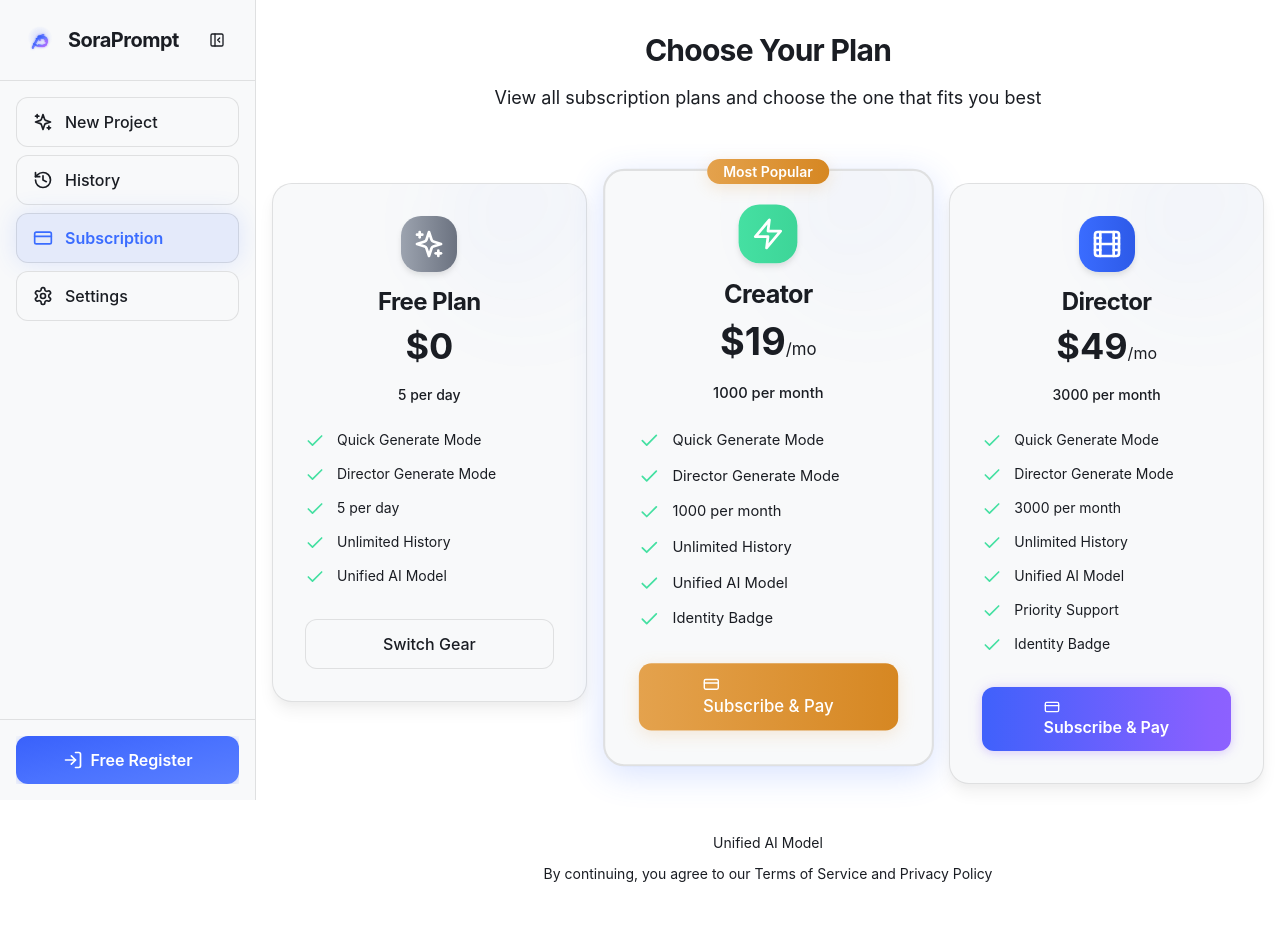
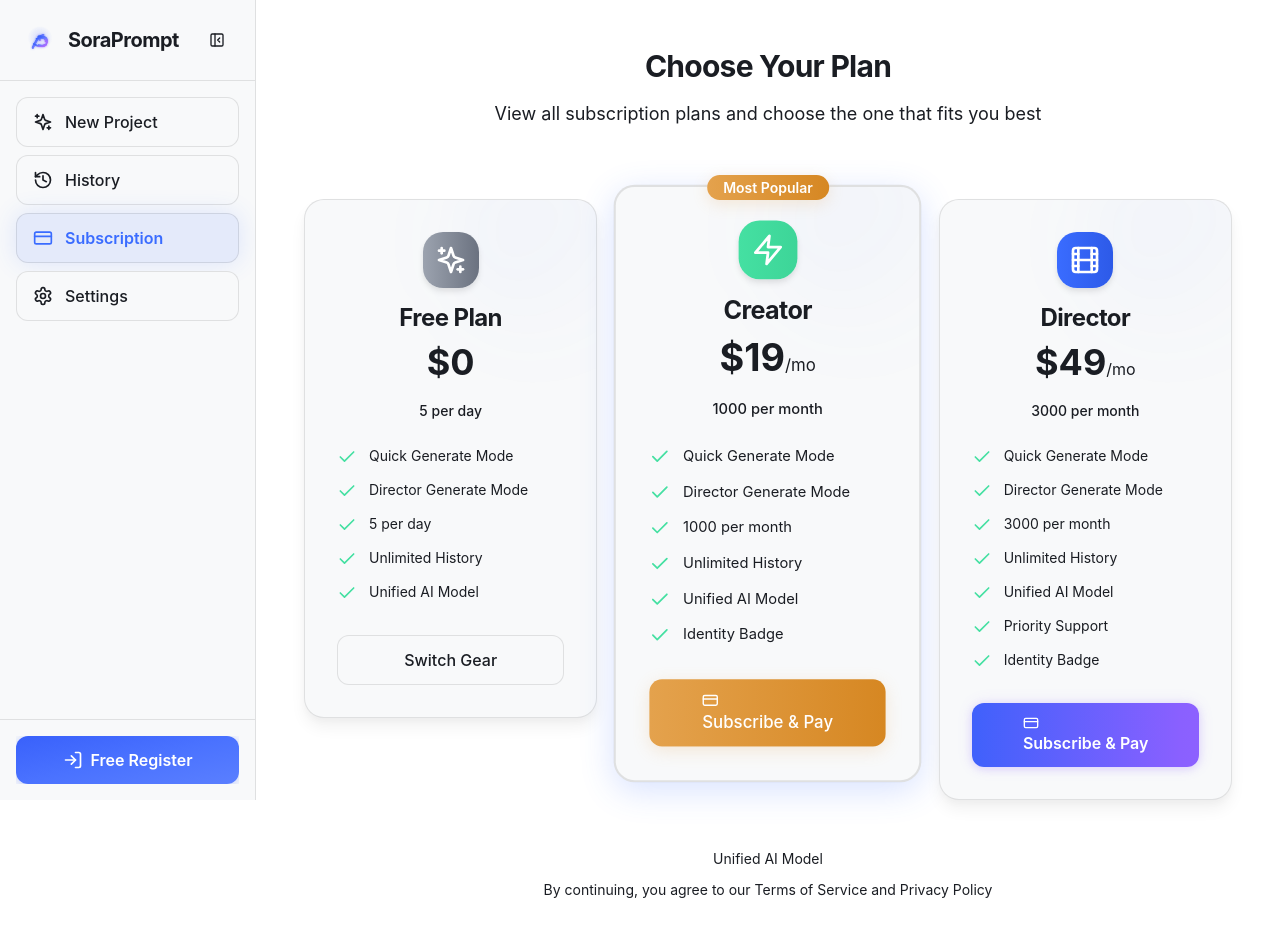
Before and after one commit to web3coderman-dev/SoraPrompt, a React (Vite) app: page /subscription in a window 1280 px wide. Shown: the top 936 px of the page. Built offline with nearby package versions, Linux system fonts and the light colour scheme; no server answers.

Commit message:
Added PAGE_LAYOUT_CONSISTENCY_FIX.md

```diff
--- a/src/components/History.tsx
+++ b/src/components/History.tsx
@@ -148,7 +148,7 @@ export default function History({ onSelectPrompt }: HistoryProps) {
 
   if (loading) {
     return (
-      <div className="max-w-7xl mx-auto">
+      <div className="w-full">
         <LoadingState message={t.historyLoading} />
       </div>
     );
@@ -156,7 +156,7 @@ export default function History({ onSelectPrompt }: HistoryProps) {
 
   if (error) {
     return (
-      <div className="max-w-7xl mx-auto">
+      <div className="w-full">
         <div className="bg-state-error/10 border border-state-error/30 rounded-xl p-6 text-center">
           <p className="text-state-error mb-4">{error}</p>
           <Button
@@ -173,7 +173,7 @@ export default function History({ onSelectPrompt }: HistoryProps) {
 
   if (prompts.length === 0) {
     return (
-      <div className="max-w-7xl mx-auto">
+      <div className="w-full">
         <EmptyState
           icon={Clock}
           title={t.historyEmpty}
@@ -193,7 +193,7 @@ export default function History({ onSelectPrompt }: HistoryProps) {
   }
 
   return (
-    <div className="max-w-7xl mx-auto overflow-hidden">
+    <div className="w-full overflow-hidden">
       {(isLocalNearLimit || isLocalAtLimit) && (
         <div className="mb-6 p-4 bg-state-warning/10 border-2 border-state-warning/30 rounded-xl">
           <div className="flex items-start gap-3">
--- a/src/components/Settings.tsx
+++ b/src/components/Settings.tsx
@@ -163,7 +163,7 @@ export default function Settings() {
   };
 
   return (
-    <div className="max-w-5xl mx-auto">
+    <div className="w-full">
       <div className="flex items-center gap-3 mb-8">
         <SettingsIcon className="w-8 h-8 text-keyLight" />
         <h2 className="text-3xl md:text-4xl font-bold font-display text-text-primary">{t.settingsTitle}</h2>
--- a/src/components/SubscriptionPlans.tsx
+++ b/src/components/SubscriptionPlans.tsx
@@ -180,7 +180,7 @@ export function SubscriptionPlans() {
   }
 
   return (
-    <div className="max-w-7xl mx-auto">
+    <div className="w-full">
       <div className="text-center mb-12">
         <h2 className="text-3xl font-bold font-display text-text-primary mb-4">{t.subscriptionTitle}</h2>
         <p className="text-lg text-text-secondary">
--- /dev/null
+++ b/src/components/layouts/PageContainer.tsx
@@ -0,0 +1,28 @@
+import { ReactNode } from 'react';
+
+interface PageContainerProps {
+  children: ReactNode;
+  maxWidth?: 'sm' | 'md' | 'lg' | 'xl' | '2xl' | 'full';
+  className?: string;
+}
+
+const maxWidthClasses = {
+  sm: 'max-w-3xl',
+  md: 'max-w-4xl',
+  lg: 'max-w-5xl',
+  xl: 'max-w-6xl',
+  '2xl': 'max-w-7xl',
+  full: 'max-w-full',
+};
+
+export function PageContainer({ children, maxWidth = 'xl', className = '' }: PageContainerProps) {
+  return (
+    <div className="min-h-screen bg-gradient-to-br from-scene-background via-scene-fill to-scene-background">
+      <div className={`container mx-auto px-6 sm:px-8 lg:px-12 py-8 lg:py-12 ${className}`}>
+        <div className={`${maxWidthClasses[maxWidth]} mx-auto space-y-6`}>
+          {children}
+        </div>
+      </div>
+    </div>
+  );
+}
--- a/src/pages/HistoryPage.tsx
+++ b/src/pages/HistoryPage.tsx
@@ -1,11 +1,10 @@
 import History from '../components/History';
+import { PageContainer } from '../components/layouts/PageContainer';
 
 export default function HistoryPage() {
   return (
-    <div className="min-h-screen bg-gradient-to-br from-scene-background via-scene-fill to-scene-background">
-      <div className="container mx-auto px-4 py-8">
-        <History />
-      </div>
-    </div>
+    <PageContainer maxWidth="2xl">
+      <History />
+    </PageContainer>
   );
 }
--- a/src/pages/NewProject.tsx
+++ b/src/pages/NewProject.tsx
@@ -150,8 +150,8 @@ export default function NewProject() {
 
   return (
     <div className="min-h-screen bg-gradient-to-br from-scene-background via-scene-fill to-scene-background flex flex-col">
-      <div className="container mx-auto px-4 sm:px-6 py-8 flex-1">
-        <div className="max-w-5xl mx-auto space-y-8 pb-20">
+      <div className="container mx-auto px-6 sm:px-8 lg:px-12 py-8 lg:py-12 flex-1">
+        <div className="max-w-5xl mx-auto space-y-6 pb-20">
           <header className="text-center space-y-4">
             <div className="flex items-center justify-center gap-2 flex-wrap">
               <h1 className="text-4xl md:text-5xl font-bold text-text-primary font-display">
--- a/src/pages/SettingsPage.tsx
+++ b/src/pages/SettingsPage.tsx
@@ -1,11 +1,10 @@
 import Settings from '../components/Settings';
+import { PageContainer } from '../components/layouts/PageContainer';
 
 export default function SettingsPage() {
   return (
-    <div className="min-h-screen bg-gradient-to-br from-scene-background via-scene-fill to-scene-background">
-      <div className="container mx-auto px-4 py-8">
-        <Settings />
-      </div>
-    </div>
+    <PageContainer maxWidth="2xl">
+      <Settings />
+    </PageContainer>
   );
 }
--- a/src/pages/SubscriptionPage.tsx
+++ b/src/pages/SubscriptionPage.tsx
@@ -1,11 +1,10 @@
 import { SubscriptionPlans } from '../components/SubscriptionPlans';
+import { PageContainer } from '../components/layouts/PageContainer';
 
 export default function SubscriptionPage() {
   return (
-    <div className="min-h-screen bg-gradient-to-br from-scene-background via-scene-fill to-scene-background">
-      <div className="container mx-auto px-4 py-8">
-        <SubscriptionPlans />
-      </div>
-    </div>
+    <PageContainer maxWidth="2xl">
+      <SubscriptionPlans />
+    </PageContainer>
   );
 }
```
Also changed, not shown: 1 other file (tests, documents, lock files or other folders).
